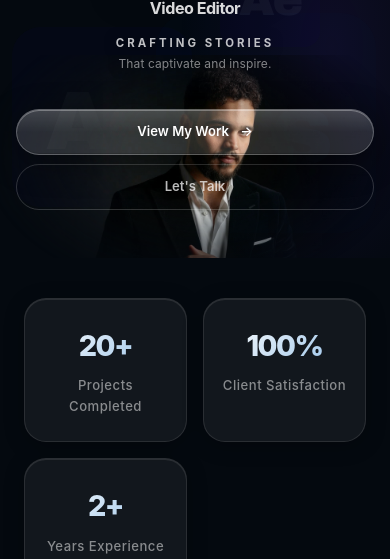
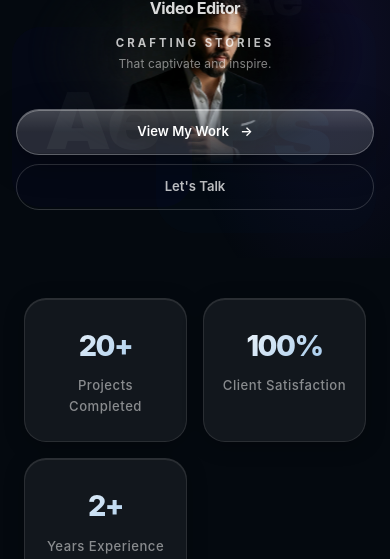
Before and after one commit to AminSassi/portfolio, a website: page index.html in a window 390 px wide. Shown: the part 586-1145 px from the top of the page. Drawn offline with nearby package versions, Linux system fonts and the light colour scheme.

Commit message:
Fix hero portrait position on mobile

```diff
--- a/style.css
+++ b/style.css
@@ -2260,7 +2260,7 @@ img.feedback-avatar {
     footer { padding: 1.5rem 1rem; }
     footer p { font-size: 0.75rem; }
 
-    .hero-portrait { bottom: -8%; width: 120vw; }
+    .hero-portrait { bottom: 5%; width: 100vw; }
     .hero-overlay-text { padding: 0 1rem 3rem; }
     .hero-tagline { font-size: 0.8rem; }
     .cta-group { gap: 0.6rem; }
@@ -2278,7 +2278,7 @@ img.feedback-avatar {
 }
 
 @media (max-width: 480px) {
-    .hero-portrait { bottom: -12%; width: 140vw; }
+    .hero-portrait { bottom: 5%; width: 110vw; }
     .hero-overlay-text h1 { font-size: 1.4rem; }
     .hero-tagline { font-size: 0.75rem; }
     .tools-grid { grid-template-columns: repeat(2, 1fr); }
```
